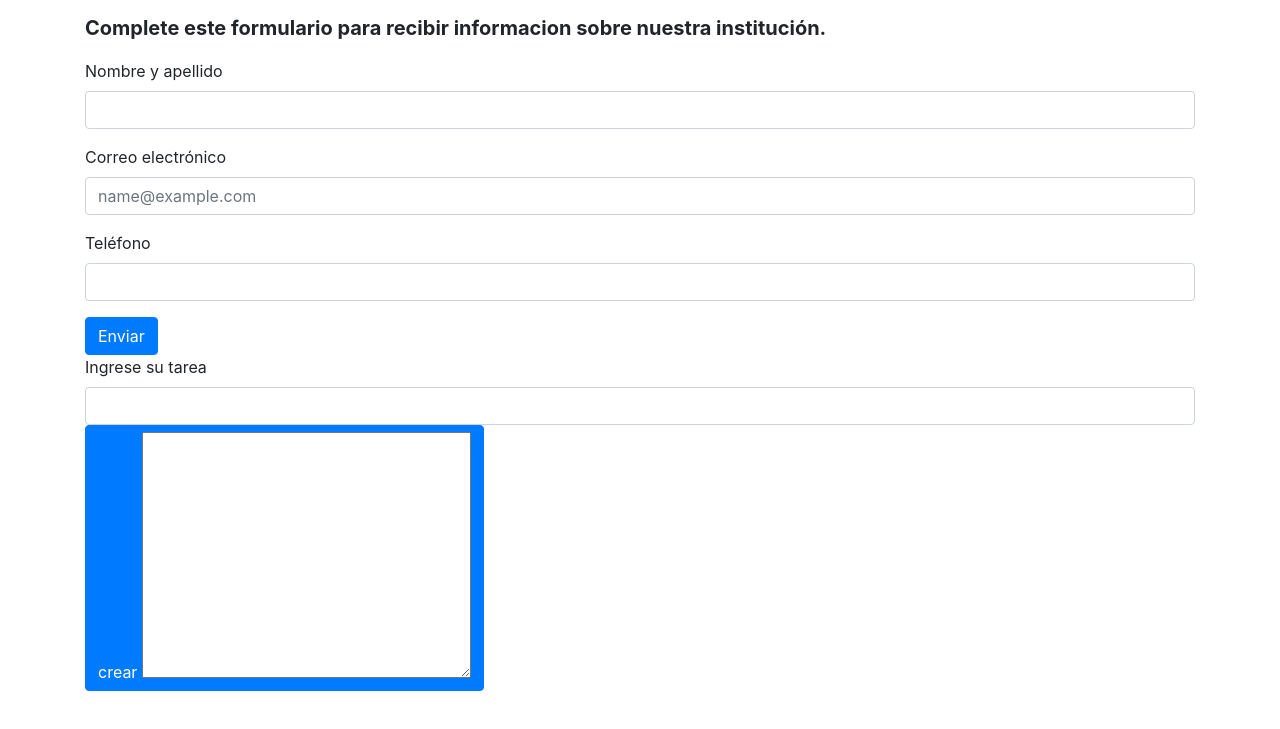
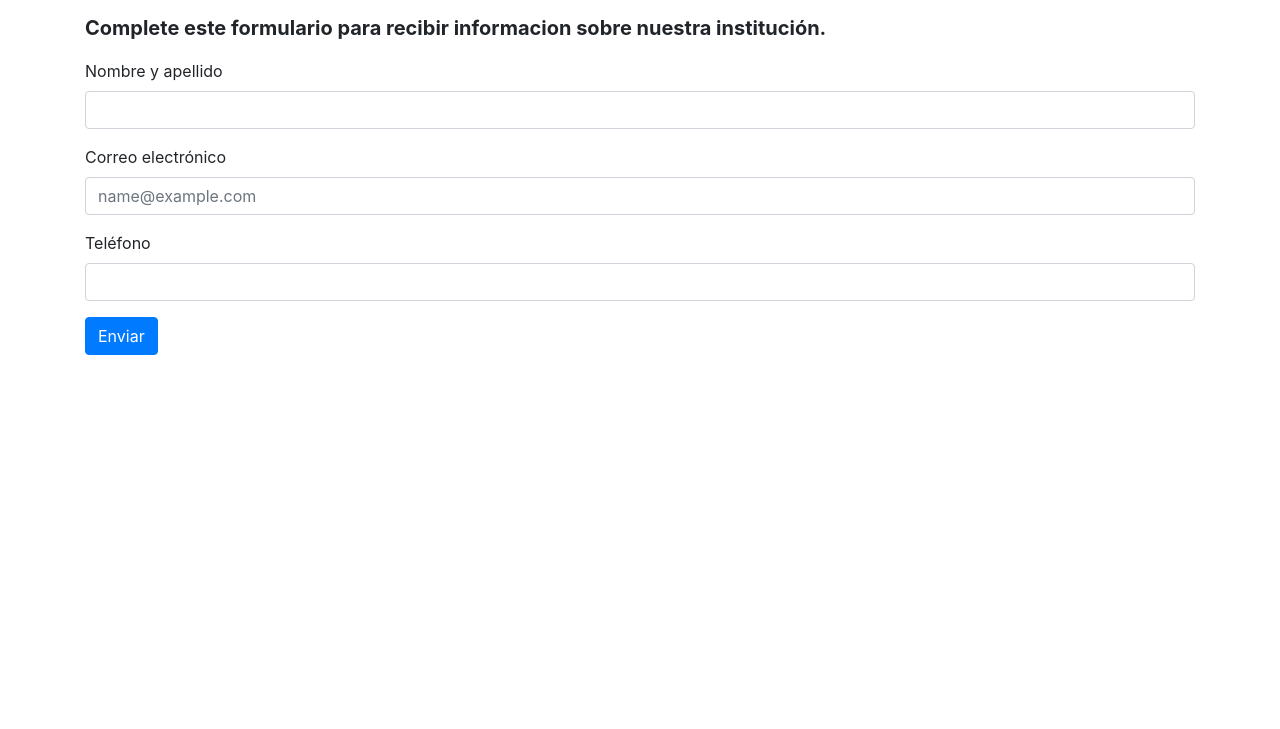
Before and after one commit to AndreaConstantin15/PROYECTO-TPFINAL, a plain HTML site: page index.html in a window 1280 px wide. Shown: the part 739-1468 px from the top of the page. After the commit the page ends 1144 px from the top, so only its background shows below. Drawn offline with nearby package versions, Linux system fonts and the light colour scheme.

Commit message:
arreglo tareas

```diff
--- a/index.html
+++ b/index.html
@@ -102,15 +102,7 @@
             </form>
 
         </section>
-        <section id="tareasId">
-            <form id="tareasformularioId">
-                <label for="exampleFormControlInput1">Ingrese su tarea</label>
-                <input type="text" class="form-control" id="inputtareaId">
-                <button type="submit" class="btn btn-primary">crear <textarea name="" id="" cols="30" rows="10"></textarea></button>
 
-            </form>
-
-        </section>
 
     </div>
 
```
